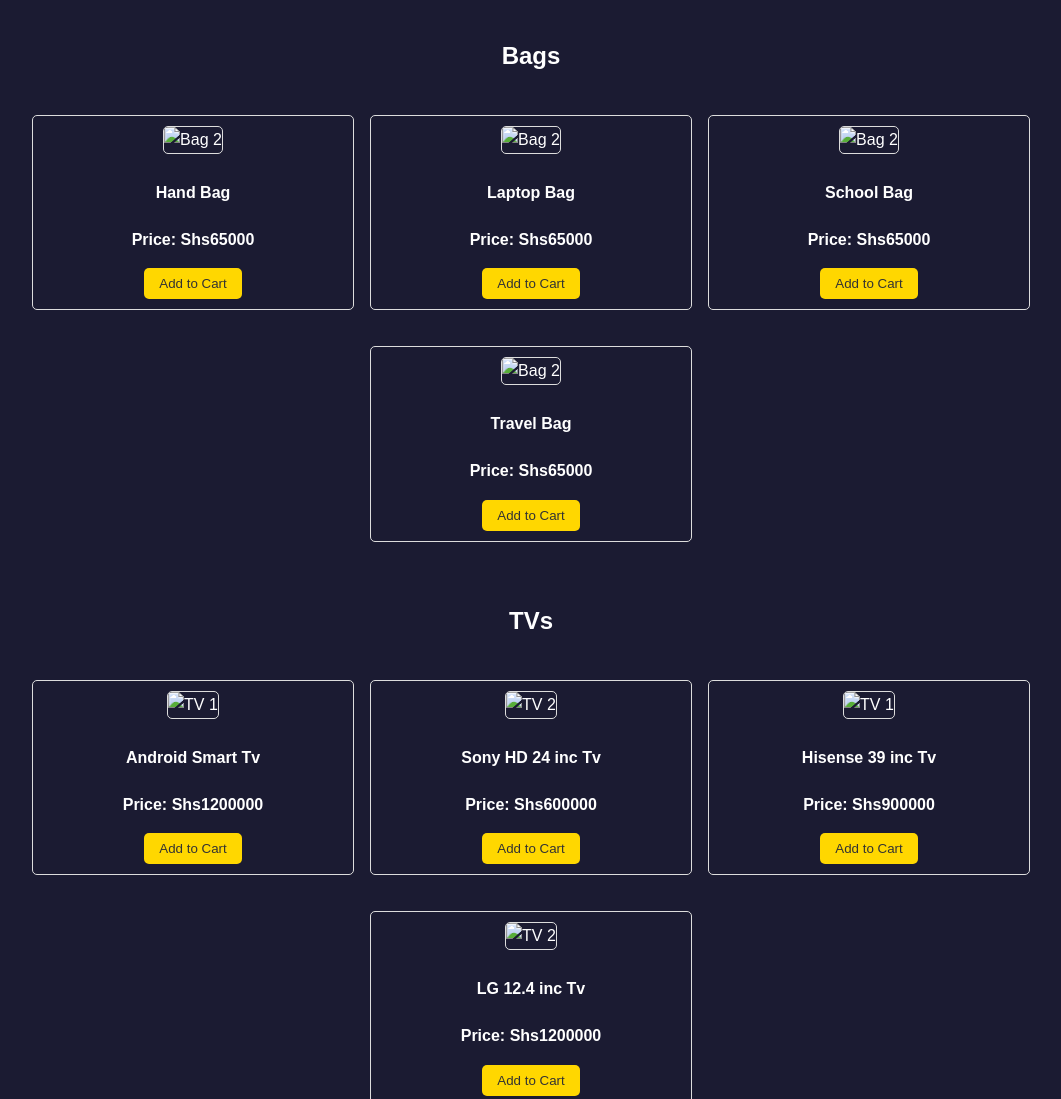
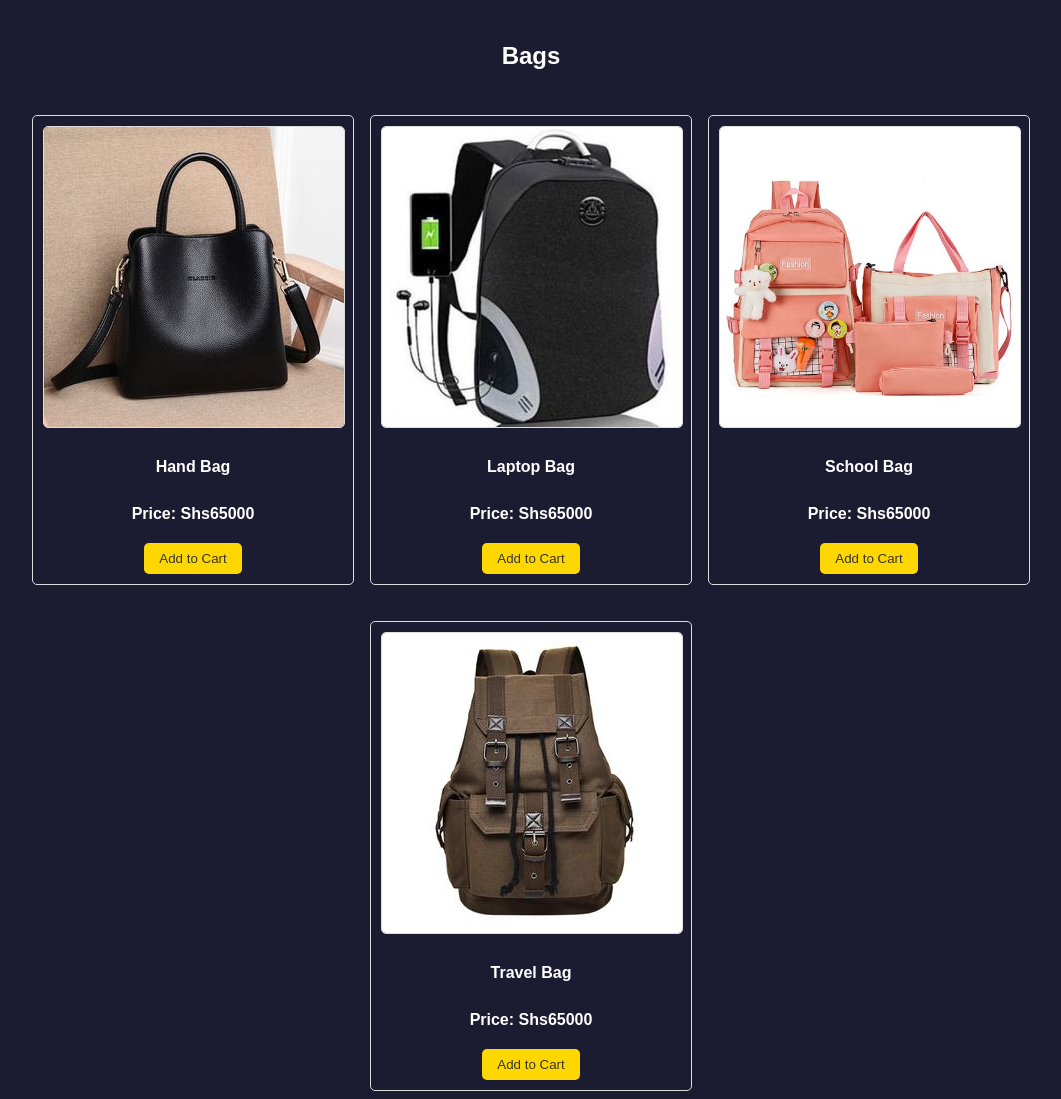
Before and after one commit to Wizcom12/Home-of-Bags-and-Tvs, a plain HTML site: page index.html in a window 1280 px wide. Shown: the part 241-1340 px from the top of the page, without its empty margins (109-1170 px from the left). Drawn offline with Linux system fonts and the light colour scheme.

Commit message:
Update index.html

```diff
--- a/index.html
+++ b/index.html
@@ -38,25 +38,25 @@
         <section id="bags">
 
             <div class="product">
-                <img src="/wizcom Dev/home of bags/bag-images/hand bag 1.jpg  " alt="Bag 2">
+                <img src="hand bag 1.jpg  " alt="Bag 2">
                 <h4>Hand Bag</h4><p>Price: Shs65000</p>
                 <button>Add to Cart</button>
             </div>
 
             <div class="product">
-                <img src="/wizcom Dev/home of bags/bag-images/laptop bag 1.jpg" alt="Bag 2">
+                <img src="laptop bag 1.jpg" alt="Bag 2">
                 <h4>Laptop Bag</h4><p>Price: Shs65000</p>
                 <button>Add to Cart</button>
             </div>
 
             <div class="product">
-                <img src="/wizcom Dev/home of bags/bag-images/school bag 1.jpg" alt="Bag 2">
+                <img src="school bag 1.jpg" alt="Bag 2">
                 <h4>School Bag</h4><p>Price: Shs65000</p>
                 <button>Add to Cart</button>
             </div>
 
             <div class="product">
-                <img src="/wizcom Dev/home of bags/bag-images/travel bag 1.jpg" alt="Bag 2">
+                <img src="travel bag 1.jpg" alt="Bag 2">
                 <h4>Travel Bag</h4> <p>Price: Shs65000</p>
                 <button>Add to Cart</button>
             </div>
@@ -69,27 +69,27 @@
         <section id="tvs">
 
             <div class="product">
-                <img src="/wizcom Dev/home of bags/tv-images/android tv 1.jpg" alt="TV 1">
+                <img src="android tv 1.jpg" alt="TV 1">
 
                 <h4>Android  Smart Tv</h4><p>Price: Shs1200000</p>
                 <button>Add to Cart</button>
             </div>
 
             <div class="product">
-                <img src="/wizcom Dev/home of bags/tv-images/sony tv 1.jpg" alt="TV 2">
+                <img src="sony tv 1.jpg" alt="TV 2">
                 <h4>Sony HD 24 inc Tv</h4> <p>Price: Shs600000</p>
                 <button>Add to Cart</button>
             </div>
 
             <div class="product">
-                <img src="/wizcom Dev/home of bags/tv-images/hisense 1.jpg" alt="TV 1">
+                <img src="hisense 1.jpg" alt="TV 1">
 
                 <h4>Hisense 39 inc  Tv</h4><p>Price: Shs900000</p>
                 <button>Add to Cart</button>
             </div>
 
             <div class="product">
-                <img src="/wizcom Dev/home of bags/tv-images/lg 1.jpg" alt="TV 2">
+                <img src="lg 1.jpg" alt="TV 2">
                 <h4>LG  12.4 inc Tv</h4><p>Price: Shs1200000</p>
                 <button>Add to Cart</button>
             </div>
```
